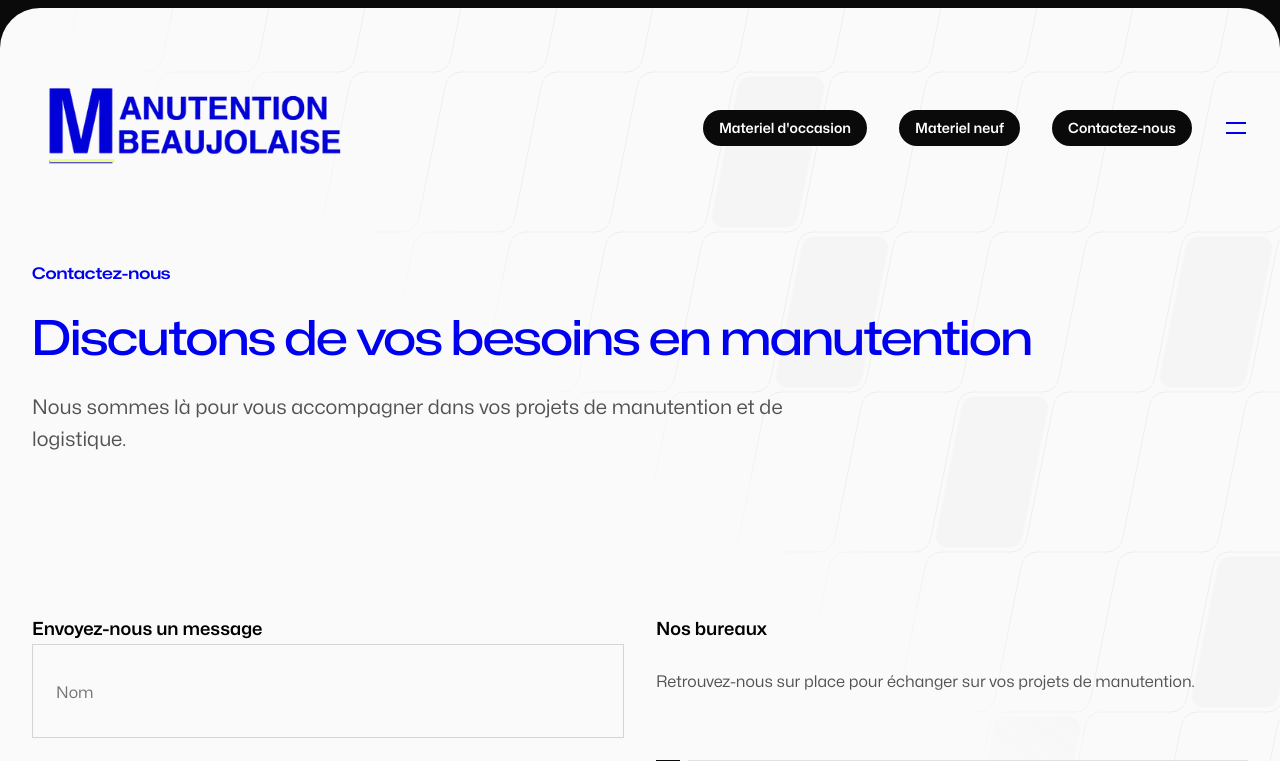
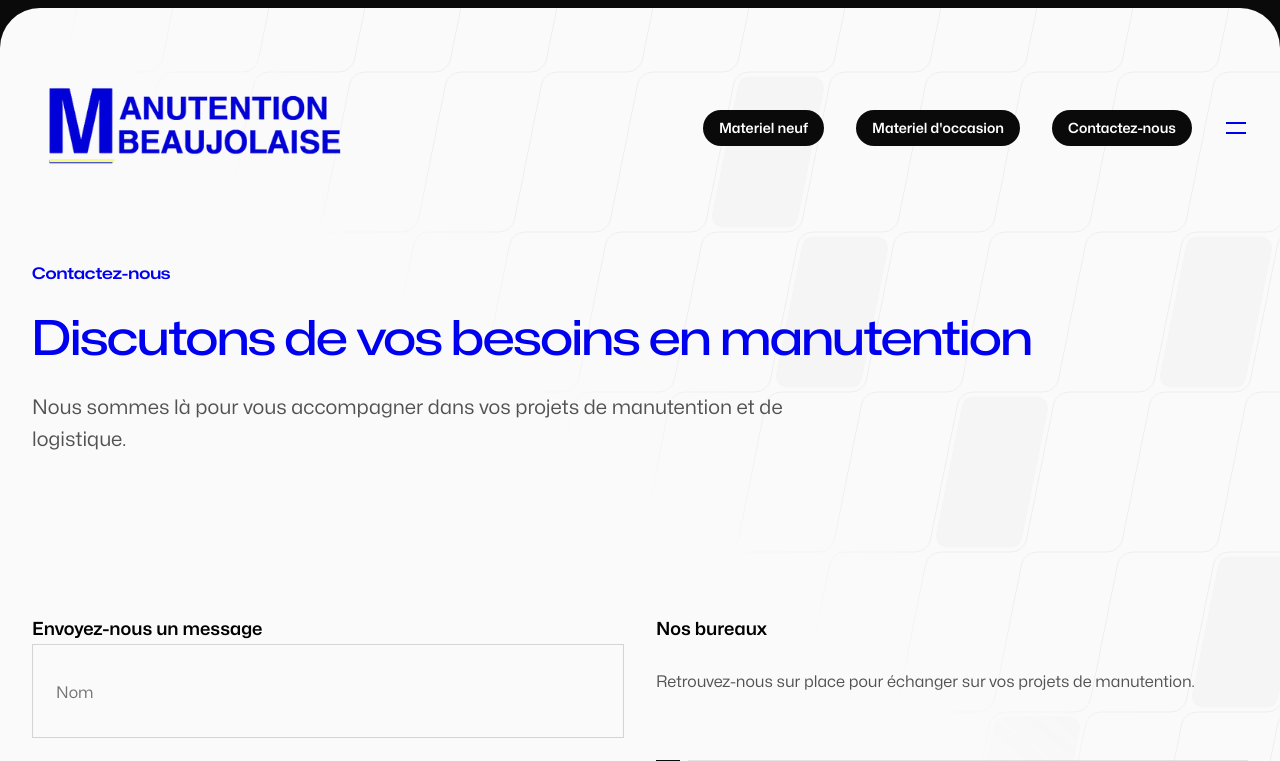
Before and after one commit to BigFootLime/MTS_ManutentionBeaujolaise, a Next.js app in the folder tailwindui-studio/studio-ts/: page /contact in a window 1280 px wide. Shown: the top 761 px of the page. Built offline with nearby package versions, Linux system fonts and the light colour scheme; grey boxes are pictures that could not be loaded.

Commit message:
Change root layout and favicon

```diff
--- a/tailwindui-studio/studio-ts/src/app/process/page.tsx
+++ b/tailwindui-studio/studio-ts/src/app/process/page.tsx
@@ -69,7 +69,12 @@ export default function Products() {
   async function fetchData() {
     try {
       const data = await getProducts() // Fetch products from the service
-      const extendedData: Product[] = data.map((product) => ({
+      // Filter products based on condition
+      const filteredData = data.filter(
+        (product) => product.condition === 'Occasion',
+      )
+
+      const extendedData: Product[] = filteredData.map((product) => ({
         ...product,
         images: product.images || [], // Ensure `images` is always defined
         srcURL: undefined, // Initialize `srcURL` property
--- a/tailwindui-studio/studio-ts/src/components/RootLayout.tsx
+++ b/tailwindui-studio/studio-ts/src/components/RootLayout.tsx
@@ -73,11 +73,11 @@ function Header({
           />
         </Link>
         <div className="flex items-center gap-x-8">
-          <Button href="/occasion" invert={invert} className="bg-[#0000f1]">
-            Materiel d&#39;occasion
+          <Button href="/neuf" invert={invert} className="bg-[#0000f1]">
+            Materiel neuf
           </Button>
           <Button href="/process" invert={invert} className="bg-[#0000f1]">
-            Materiel neuf
+            Materiel d&#39;occasion
           </Button>
           <Button href="/contact" invert={invert} className="bg-[#0000f1]">
             Contactez-nous
```
Also changed, not shown: 1 other file (tests, documents, lock files or other folders).
